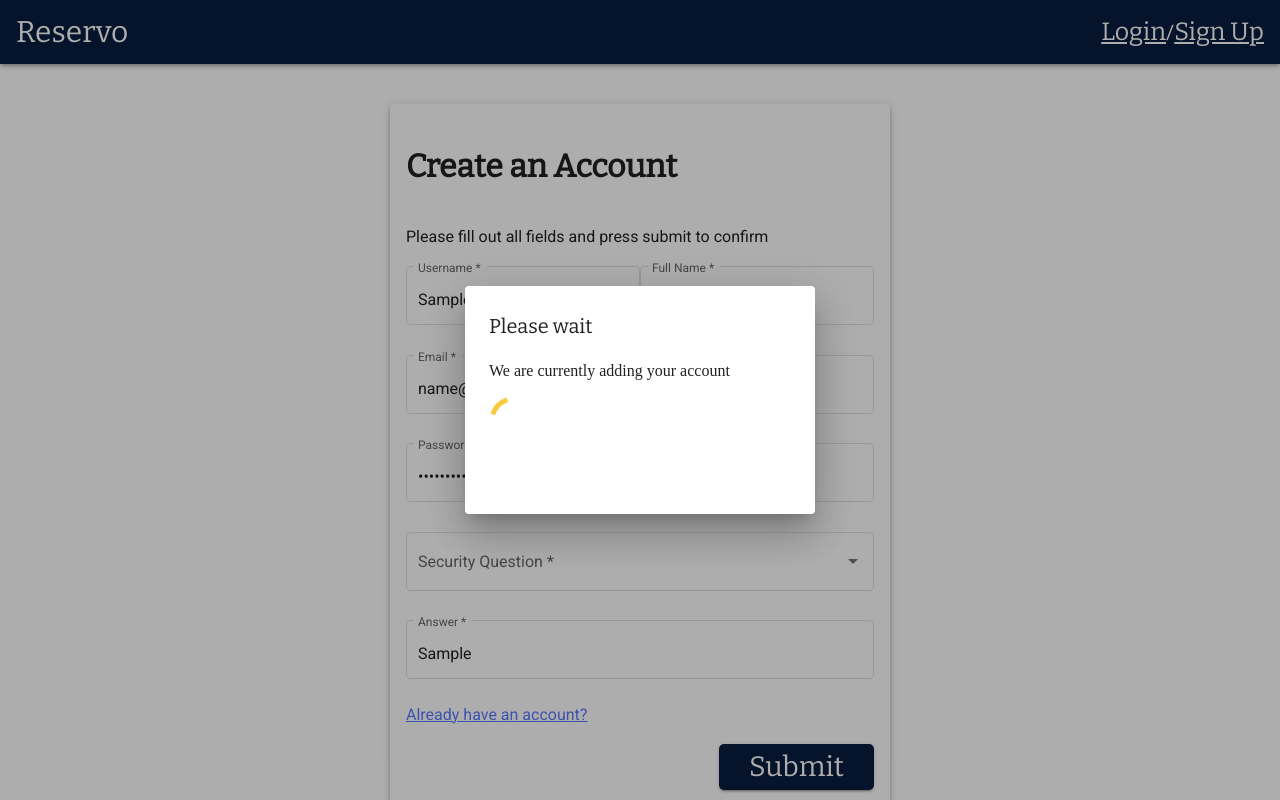
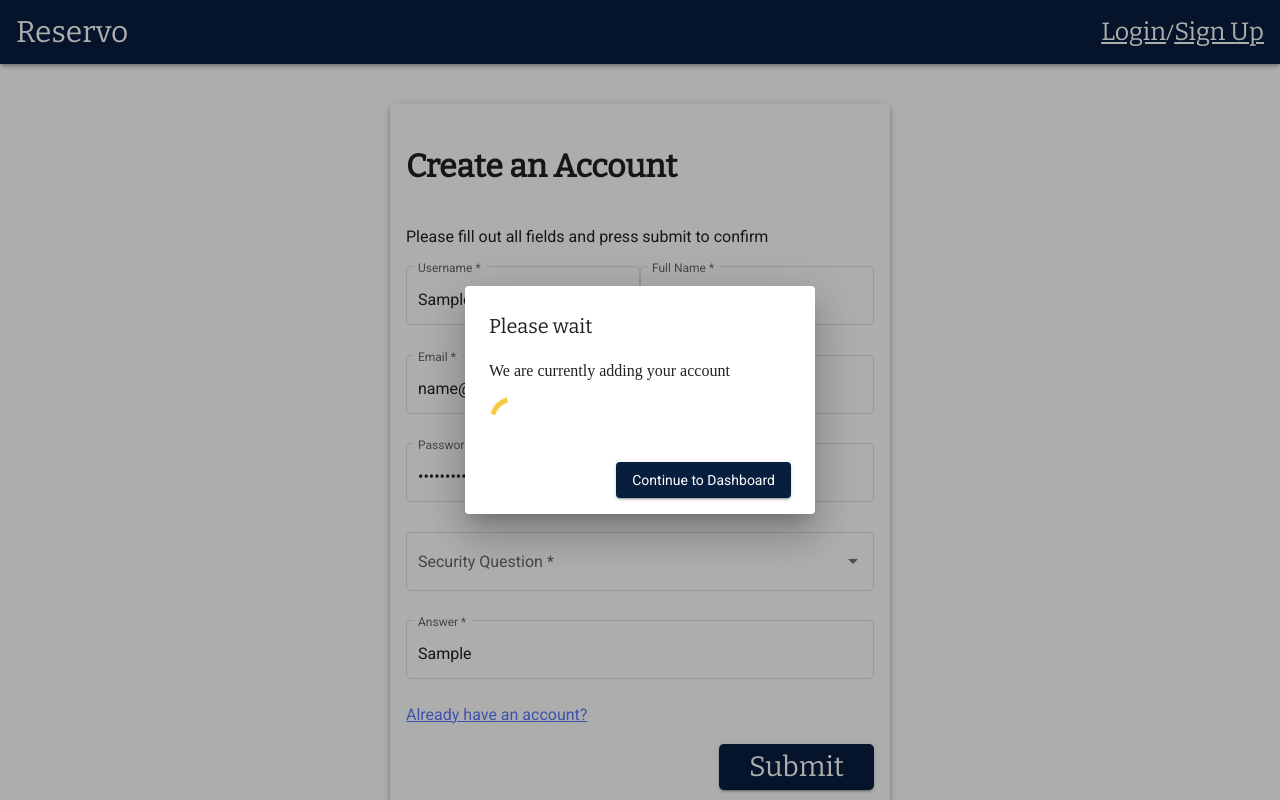
Before and after one commit to Demoneyejin/SE-Room-Reservation, an Angular app in the folder mockup/: page /signup in a window 1280 px wide. Both pictures are taken after typing "Sample", "Sample", "name@example.com", "Sample123", "Sample123", "Sample" into the empty fields and a click on the button "Submit". Built offline with nearby package versions, Linux system fonts and the light colour scheme.

Commit message:
applied minor changes to the interface

```diff
--- a/mockup/src/app/create-user.service.ts
+++ b/mockup/src/app/create-user.service.ts
@@ -13,7 +13,7 @@ export class CreateUserService {
       setTimeout(() =>{
         subscriber.next(true);
         subscriber.complete();
-      }, 5000);
+      }, 2000);
     });
   }
 }
--- a/mockup/src/app/signup/signup-dialog-content.html
+++ b/mockup/src/app/signup/signup-dialog-content.html
@@ -2,6 +2,6 @@
 <h2 mat-dialog-title>Please wait</h2>
 <p>We are currently adding your account</p>
 <mat-spinner mode="indeterminate" color="accent" diameter="50" style="float: center"></mat-spinner>
-<div mat-dialog-actions>
-	<button mat-raised-button *ngIf="addContinue" color="primary" (click)="toDashboard()" style="float: right;">Continue to Dashboard</button>
+<div mat-dialog-actions align="end">
+	<button mat-raised-button *ngIf="addContinue" color="primary" (click)="toDashboard()">Continue to Dashboard</button>
 </div>
--- a/mockup/src/app/signup/signup.component.html
+++ b/mockup/src/app/signup/signup.component.html
@@ -1,4 +1,6 @@
 <!DOCTYPE html>
+
+
 <mat-card class="cardInner mat-elevation-z4" fxFlex="0 1 calc(30em + 50px)"
 	gdAreas="header | instructions | form | footer">
 	<div gdArea="header">
--- a/mockup/src/app/signup/signup.component.ts
+++ b/mockup/src/app/signup/signup.component.ts
@@ -38,7 +38,8 @@ export class SignupComponent implements OnInit {
     console.log('Testing');
 
     let dialogRef = this.dialog.open(SignupDialogComponent, {
-      width: '350px'
+      width: '350px',
+      disableClose: true
     });
     /*if (this.signupService.createUser()) {
       dialogRef.close();
--- a/mockup/src/assets/data/openings.json
+++ b/mockup/src/assets/data/openings.json
@@ -1,16 +1,16 @@
 [
 	{
-		"time": "1200",
+		"time": "12:00pm",
 		"capacity": "2",
 		"roomName": "Green Library 212"
 	},
 	{
-		"time": "1230",
+		"time": "12:30pm",
 		"capacity": "6",
 		"roomName": "Green Library 530"
 	},
 	{
-		"time": "1300",
+		"time": "1:00pm",
 		"capacity": "5",
 		"roomName": "ECS 200"
 
```
